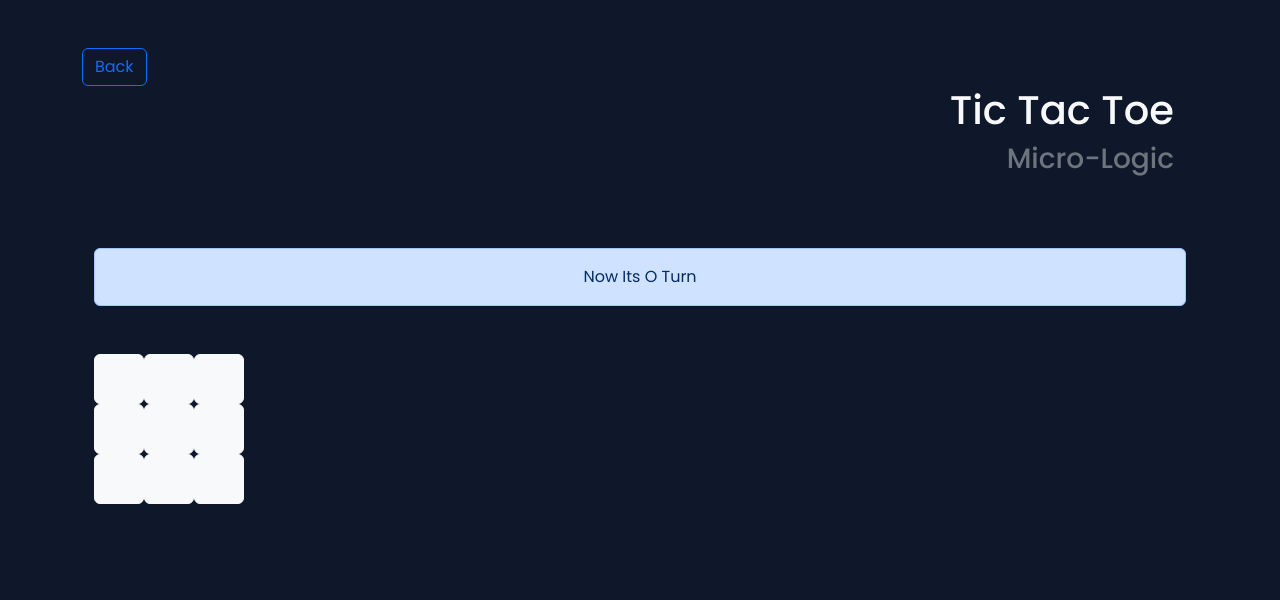
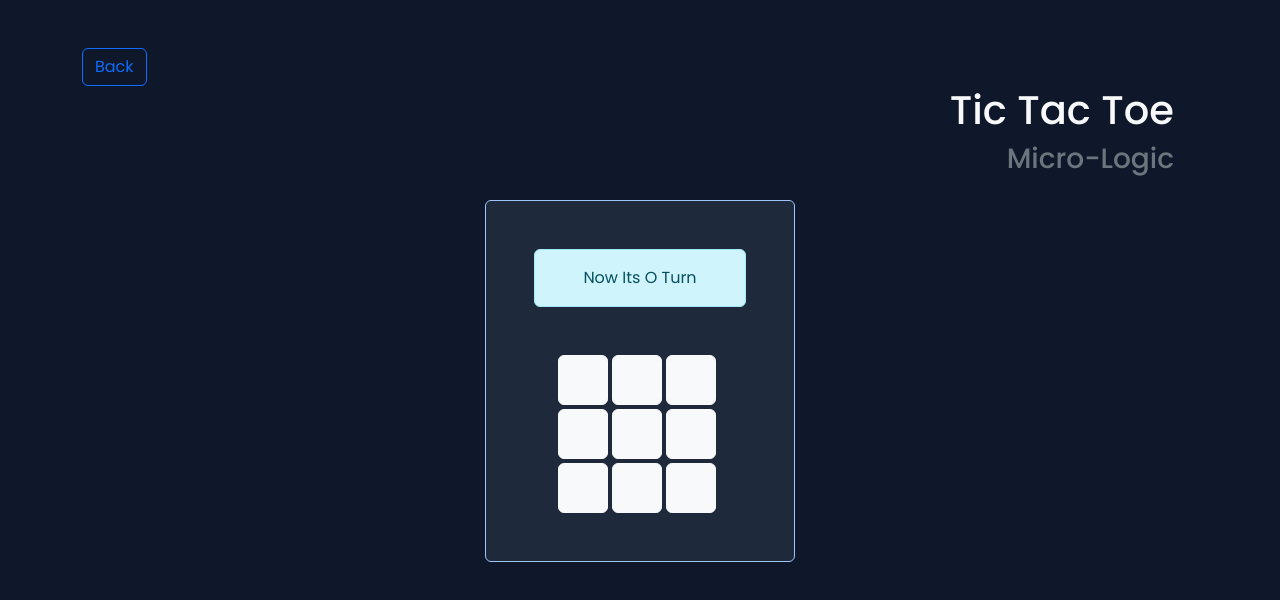
Before and after one commit to NubieMe/b51-micro-logic, a React (Vite) app: page /TTT in a window 1280 px wide. Shown: the top 600 px of the page. Built offline with nearby package versions, Linux system fonts and the light colour scheme.

Commit message:
Refactor TTT

```diff
--- a/src/pages/TTT.jsx
+++ b/src/pages/TTT.jsx
@@ -2,7 +2,8 @@ import { useEffect, useState } from "react"
 import Title from "../components/Title"
 import MainContainer from "../components/MainContainer"
 import Header from "../components/Header"
-import { cube_styles } from "../utils/styling"
+import { cube_styles, miniCon_styles } from "../utils/styling"
+import Cube from "../components/Cube"
 
 const TTT = () => {
     const [turn, setTurn] = useState("O")
@@ -14,10 +15,7 @@ const TTT = () => {
     function handle(e) {
         const id = e.target.id
 
-        if(document.getElementById(id).innerHTML) return
-        document.getElementById(id).innerHTML = turn
-
-        const set = id - 1
+        if(arr[id]) return
 
         if (turn === "O") {
             val = "X"
@@ -25,7 +23,7 @@ const TTT = () => {
             val = "O"
         }
 
-        arr[set] = turn
+        arr[id] = turn
         setTurn(val)
     }
 
@@ -87,15 +85,6 @@ const TTT = () => {
         setTurn("O")
         setWinner("")
         setArr([])
-        document.getElementById("1").innerHTML = ""
-        document.getElementById("2").innerHTML = ""
-        document.getElementById("3").innerHTML = ""
-        document.getElementById("4").innerHTML = ""
-        document.getElementById("5").innerHTML = ""
-        document.getElementById("6").innerHTML = ""
-        document.getElementById("7").innerHTML = ""
-        document.getElementById("8").innerHTML = ""
-        document.getElementById("9").innerHTML = ""
     }
 
     return (
@@ -103,27 +92,27 @@ const TTT = () => {
             <Header isHome={false}>
                 <Title>Tic Tac Toe</Title>
             </Header>
-            <div className="container mt-5">
-                <div className="alert alert-primary text-center mb-5">
+            <div style={miniCon_styles} className="p-5 rounded border border-primary-subtle">
+                <div className="alert alert-info text-center mb-5" role="alert">
                     {winner === "" ? `Now Its ${turn} Turn` : `The Winner is ${winner}`}
                 </div>
-                <div className="d-flex flex-row">
-                    <button id="1" style={cube_styles} className="btn btn-light d-flex" onClick={(e) => handle(e)}></button>
-                    <button id="2" style={cube_styles} className="btn btn-light d-flex" onClick={(e) => handle(e)}></button>
-                    <button id="3" style={cube_styles} className="btn btn-light d-flex" onClick={(e) => handle(e)}></button>
+                <div className="d-flex flex-row gap-1 mb-1 ms-4 bg-transparent">
+                    <Cube id={"0"} isHidden={false} click={(e) => handle(e)}>{arr[0]}</Cube>
+                    <Cube id={"1"} isHidden={false} click={(e) => handle(e)}>{arr[1]}</Cube>
+                    <Cube id={"2"} isHidden={false} click={(e) => handle(e)}>{arr[2]}</Cube>
                 </div>
-                <div className="d-flex flex-row">
-                    <button id="4" style={cube_styles} className="btn btn-light d-flex" onClick={(e) => handle(e)}></button>
-                    <button id="5" style={cube_styles} className="btn btn-light d-flex" onClick={(e) => handle(e)}></button>
-                    <button id="6" style={cube_styles} className="btn btn-light d-flex" onClick={(e) => handle(e)}></button>
+                <div className="d-flex flex-row gap-1 mb-1 ms-4 bg-transparent">
+                    <Cube id={"3"} isHidden={false} click={(e) => handle(e)}>{arr[3]}</Cube>
+                    <Cube id={"4"} isHidden={false} click={(e) => handle(e)}>{arr[4]}</Cube>
+                    <Cube id={"5"} isHidden={false} click={(e) => handle(e)}>{arr[5]}</Cube>
                 </div>
-                <div className="d-flex flex-row">
-                    <button id="7" style={cube_styles} className="btn btn-light d-flex" onClick={(e) => handle(e)}></button>
-                    <button id="8" style={cube_styles} className="btn btn-light d-flex" onClick={(e) => handle(e)}></button>
-                    <button id="9" style={cube_styles} className="btn btn-light d-flex" onClick={(e) => handle(e)}></button>
+                <div className="d-flex flex-row gap-1 ms-4 bg-transparent">
+                    <Cube id={"6"} isHidden={false} click={(e) => handle(e)}>{arr[6]}</Cube>
+                    <Cube id={"7"} isHidden={false} click={(e) => handle(e)}>{arr[7]}</Cube>
+                    <Cube id={"8"} isHidden={false} click={(e) => handle(e)}>{arr[8]}</Cube>
                 </div>
-                <div id="over">{winner === "" ? null : (
-                    <button className="btn btn-primary mt-3" onClick={() => reset()}>Play Again</button>
+                <div className="ms-5 bg-transparent">{winner === "" ? null : (
+                    <button className="btn btn-primary mt-4" onClick={() => reset()}>Play Again</button>
                 )}</div>
             </div>
         </MainContainer>
--- a/src/utils/styling.jsx
+++ b/src/utils/styling.jsx
@@ -18,7 +18,7 @@ export const cube_styles = {
 export const miniCon_styles = {
     backgroundColor: "#1e293b",
     border: "1 solid #353f4f",
-    width: "45.5vh",
+    width: "19.4rem",
     margin: "0 auto"
 }
 
```
